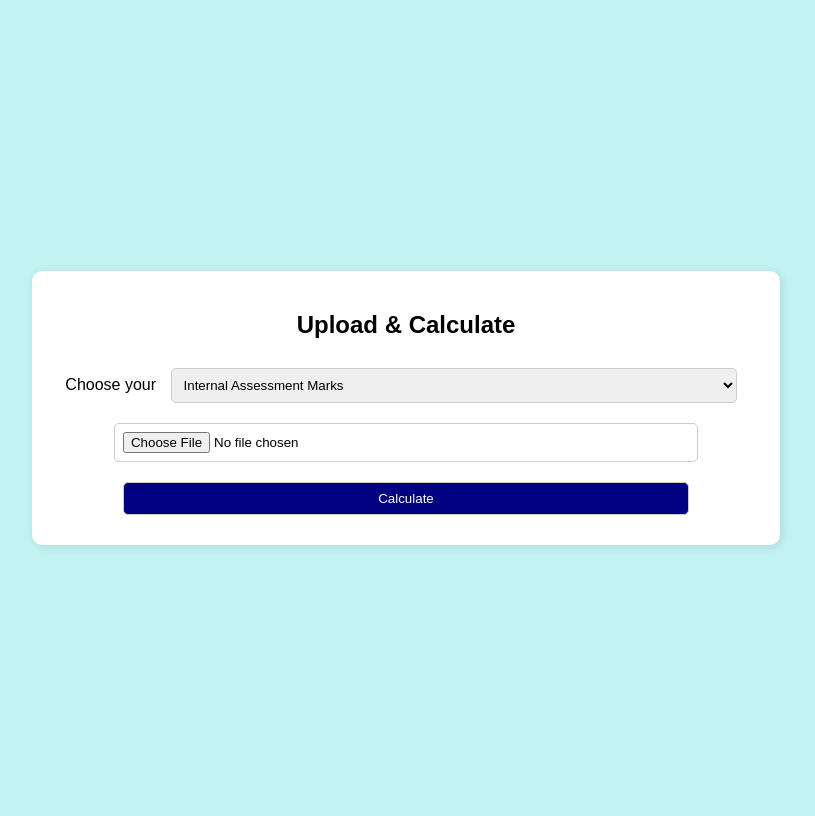
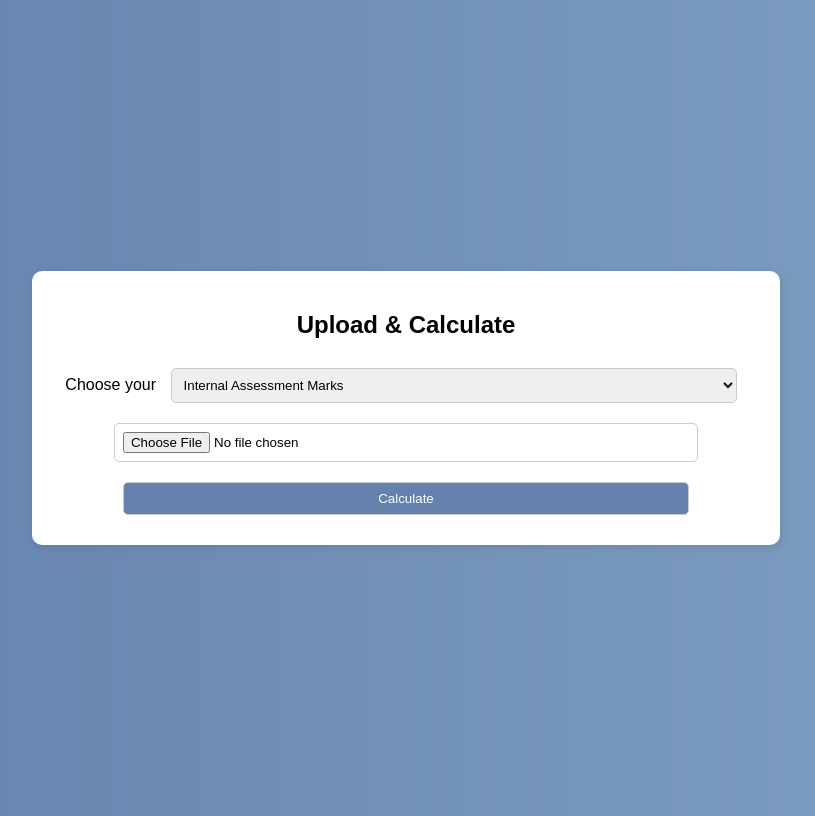
Before and after one commit to Hariprajaa05/Staff-management-, a Flask app: page / in a window 1280 px wide. Shown: the whole page, without its empty margins (234-1049 px from the left). Run offline with Flask 3, Linux system fonts and the light colour scheme.

Commit message:
Update index.html

```diff
--- a/oose/templates/index.html
+++ b/oose/templates/index.html
@@ -6,7 +6,7 @@
     <title>Upload & Calculate</title>
     <style>
         body {
-            background-color: #C2F2F2;
+            background: linear-gradient(to right, #6482AD, #7FA1C3);
             display: flex;
             justify-content: center;
             align-items: center;
@@ -28,7 +28,7 @@
             border: 1px solid #ccc;
         }
         button {
-            background: navy;
+            background-color: #6482AD;
             color: white;
             cursor: pointer;
         }
```
